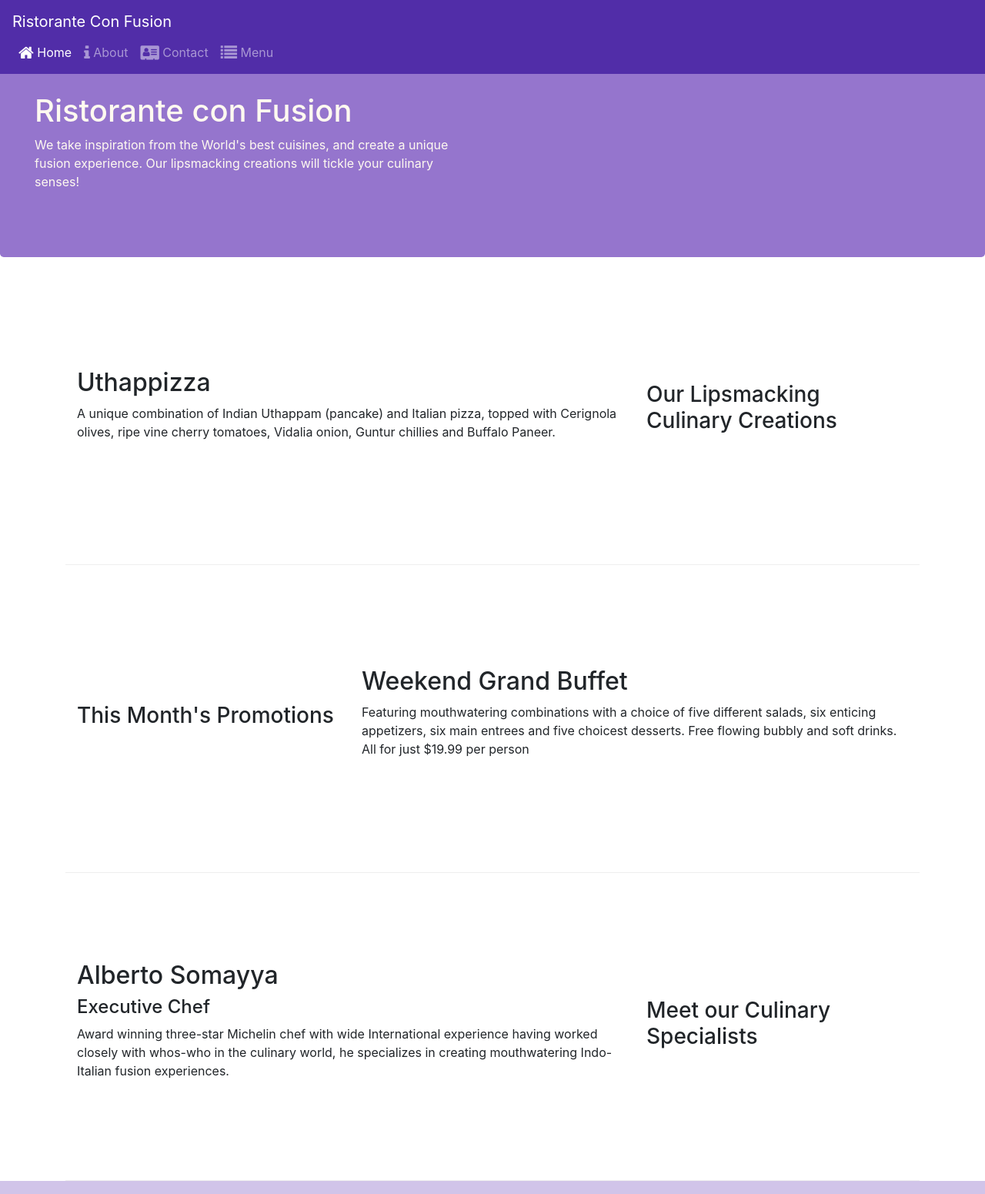
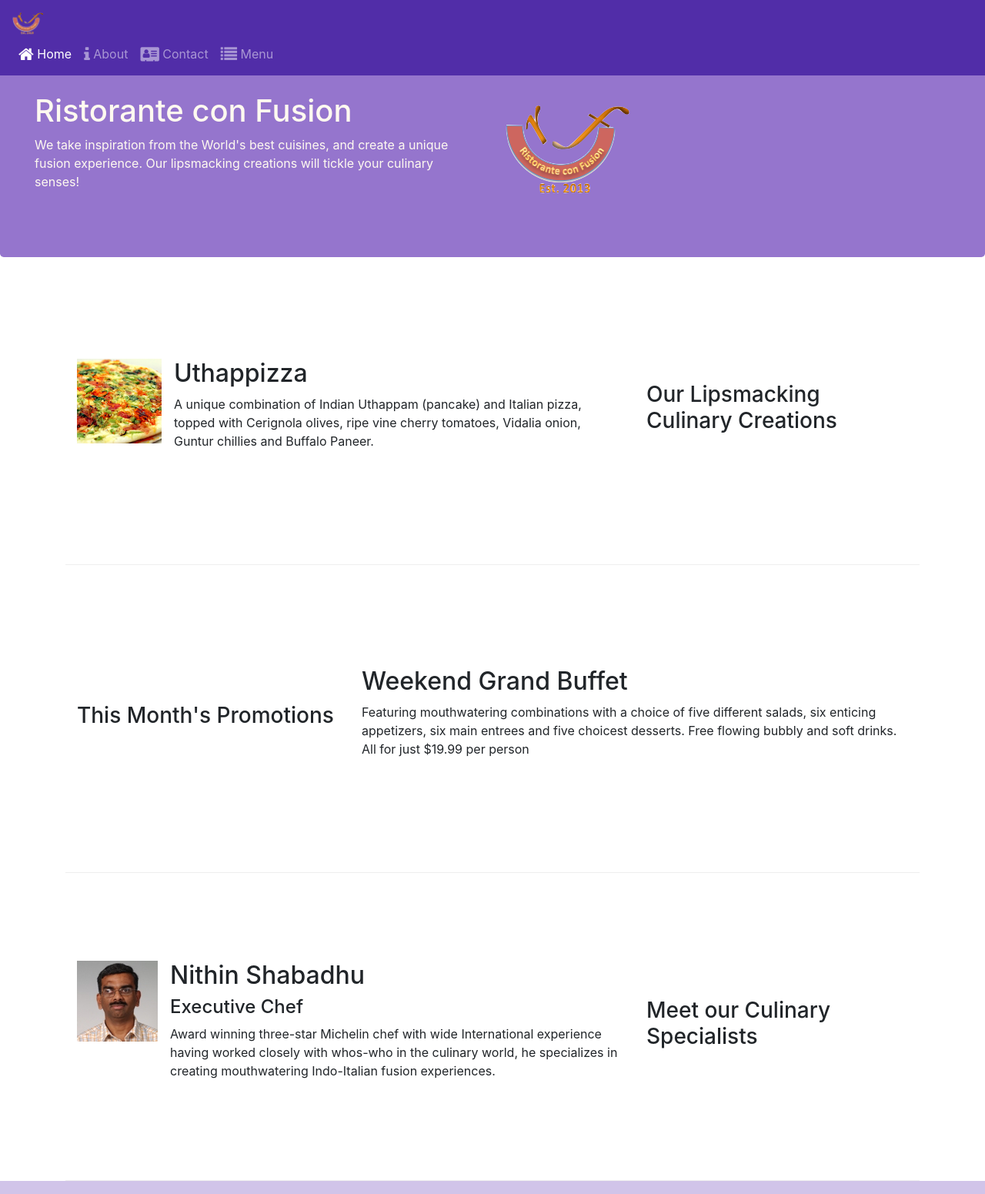
Before and after one commit to NithinShabadhu/Restaurant-website, a website: page index.html in a window 1280 px wide. Shown: the top 1551 px of the page at 77% size. Drawn offline with nearby package versions, Linux system fonts and the light colour scheme.

Commit message:
image and media

```diff
--- a/index.html
+++ b/index.html
@@ -22,7 +22,7 @@
                 <span class="navbar-toggler-icon"></span>
 
             </button>
-            <a class="navbar-brand mr-auto" href="#">Ristorante Con Fusion</a>
+            <a class="navbar-brand mr-auto" href="#"><img src="img/logo.png" height="30" width="41"></a>
             <div class="collapse navbar-collapse" id="Navbar">
                 <ul class="navbar-nav mr-auto">
                 <li class="nav-item active"><a class="nav-link" href="#"><span class="fa fa-home fa-lg"></span> Home</a></li>
@@ -41,7 +41,8 @@
                     <h1>Ristorante con Fusion</h1>
                     <p>We take inspiration from the World's best cuisines, and create a unique fusion experience. Our lipsmacking creations will tickle your culinary senses!</p>
                 </div>
-                <div class="col-12 col-sm">
+                <div class="col-12 col-sm align-self-center">
+                    <img src="img/logo.png" class="img-fluid">
                 </div>
             </div>
         </div>
@@ -53,8 +54,14 @@
                 <h3>Our Lipsmacking Culinary Creations</h3>
             </div>
             <div class="col col-sm order-sm-first col-md">
-                <h2>Uthappizza</h2>
-                <p>A unique combination of Indian Uthappam (pancake) and Italian pizza, topped with Cerignola olives, ripe vine cherry tomatoes, Vidalia onion, Guntur chillies and Buffalo Paneer.</p>
+                <div class="media">
+                    <img class="d-flex mr-3" img-thumbnail align-self-center src="img/uthappizza.png" alt="uthappizza">
+                    <div class="media-body">
+                       <h2 class="mt-0">Uthappizza</h2>
+                        <p>A unique combination of Indian Uthappam (pancake) and Italian pizza, topped with Cerignola olives, ripe vine cherry tomatoes, Vidalia onion, Guntur chillies and Buffalo Paneer.</p>
+                    </div>
+                </div>
+
             </div>
         </div>
 
@@ -74,9 +81,15 @@
                 <h3>Meet our Culinary Specialists</h3>
             </div>
             <div class="col col-sm order-sm-first col-md">
-                <h2>Alberto Somayya</h2>
-                <h4>Executive Chef</h4>
-                <p>Award winning three-star Michelin chef with wide International experience having worked closely with whos-who in the culinary world, he specializes in creating mouthwatering Indo-Italian fusion experiences. </p>
+                <div class="media">
+                    <img class="d-flex mr-3" img-thumbnail align-self-center src="img/alberto.png" alt="alberto">
+                    <div class="media-body">
+                        <h2>Nithin Shabadhu</h2>
+                        <h4>Executive Chef</h4>
+                        <p>Award winning three-star Michelin chef with wide International experience having worked closely with whos-who in the culinary world, he specializes in creating mouthwatering Indo-Italian fusion experiences. </p>
+                    </div>
+                </div>
+
             </div>
         </div>
     </div>
```
Also changed, not shown: aboutus.html (+3 -2 lines), contactus.html (+3 -2 lines), img/Nithin.png (added), img/alberto.png (added), img/buffet.png (added), img/logo.png (added), img/uthappizza.png (added), 2 other files.
